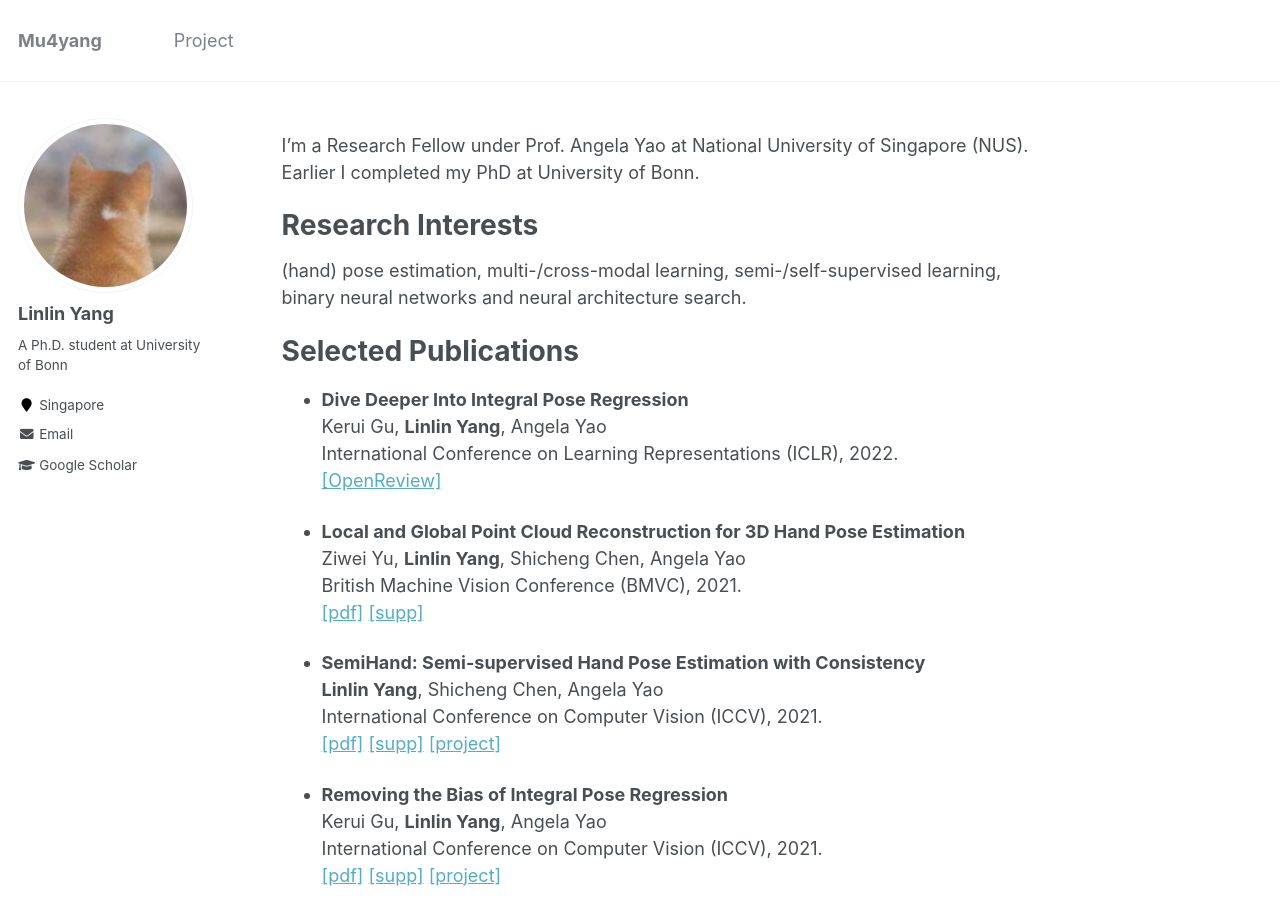
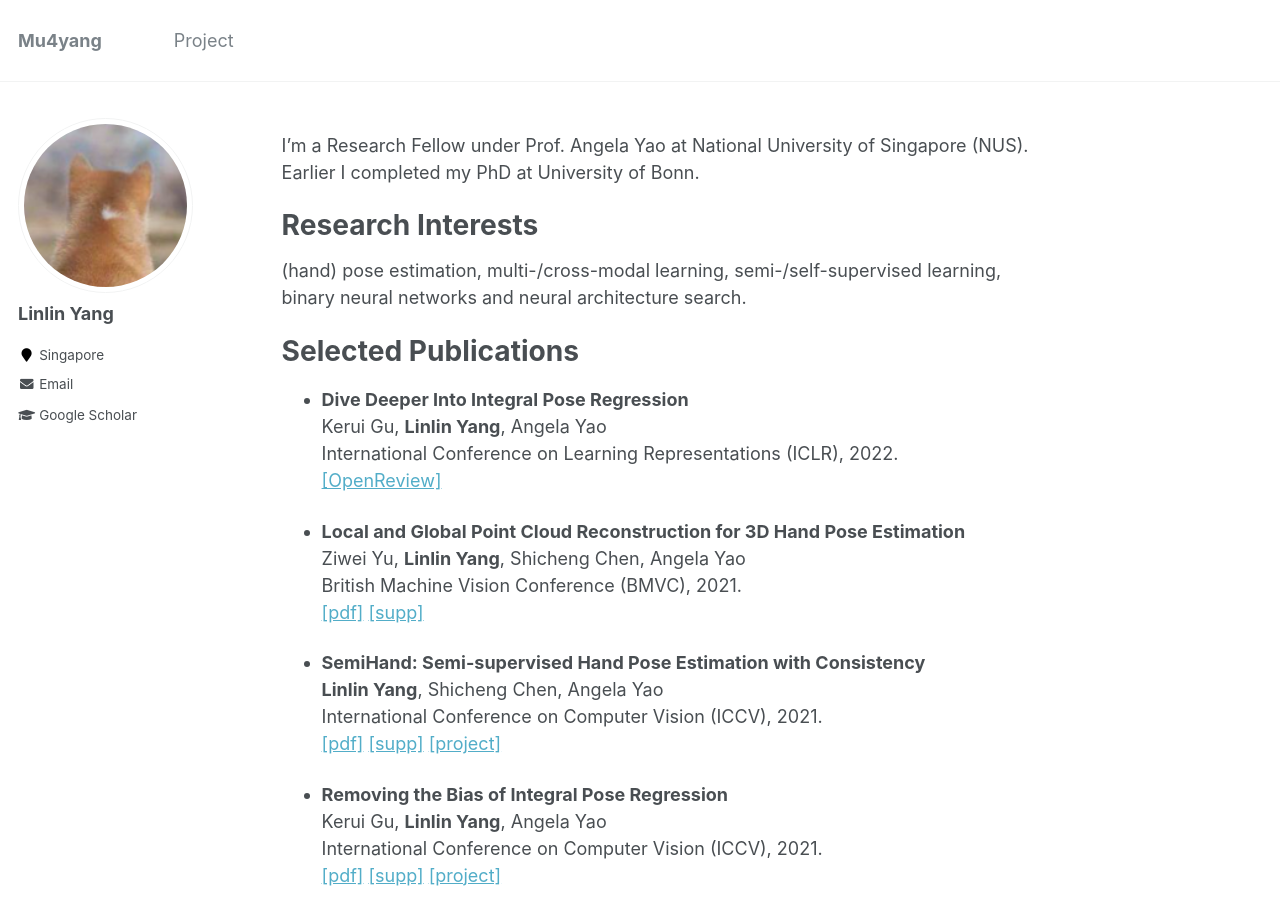
Before and after one commit to bestonebyone/mu4yang, a Jekyll site: the page built from _pages/about.md, in a window 1280 px wide and 900 px high. Built offline with Jekyll 4.4.1, drawn with Linux system fonts in a browser that asks for light colours.

Commit message:
Update _config.yml

```diff
--- a/_config.yml
+++ b/_config.yml
@@ -82,7 +82,7 @@ analytics:
 author:
   name             : "Linlin Yang"
   avatar           : "cute.png"
-  bio              : "A Ph.D. student at University of Bonn"
+  bio              : ""
   location         : "Singapore"
   employer         :
   pubmed           : #"https://www.ncbi.nlm.nih.gov/pubmed/?term=john+snow"
```
